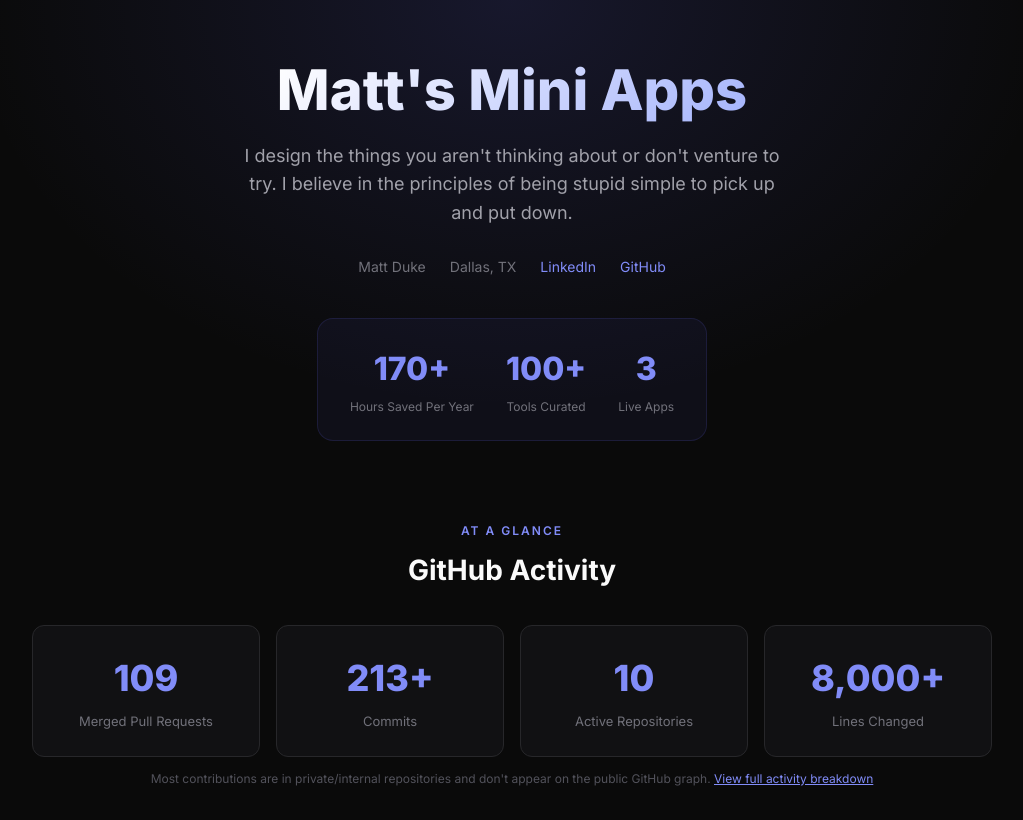
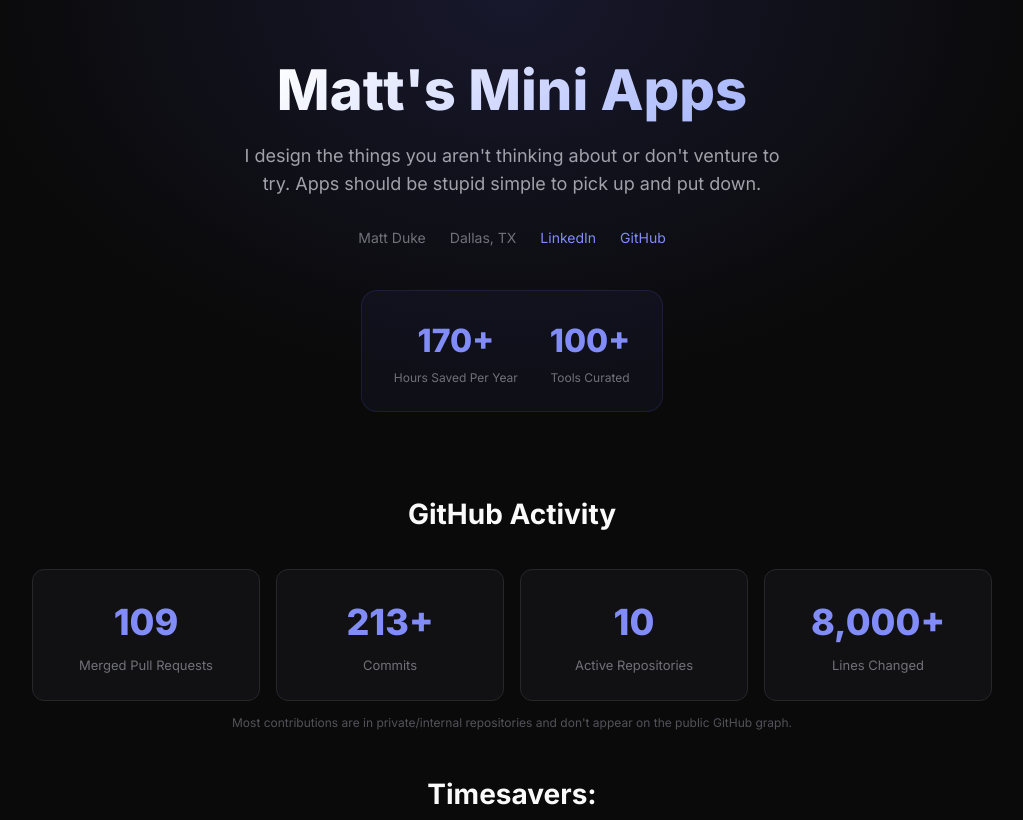
Before and after one commit to MatthewDuke1/ai-portfolio, a plain HTML site: page docs/index.html in a window 1280 px wide. Shown: the top 820 px of the page, without its empty margins (128-1151 px from the left). Drawn offline with Linux system fonts and the light colour scheme.

Commit message:
Refine portfolio: remove Live Apps stat, At a Glance label, activity link
- Tagline: 'I believe in the principles of being stupid simple to
  pick up and put down' -> 'Apps should be stupid simple to pick
  up and put down'
- Removed 'Live Apps' stat from hero banner (only Hours Saved Per
  Year and Tools Curated remain)
- Removed 'At a Glance' subheader (kept 'GitHub Activity' as the
  main heading)
- Removed 'View full activity breakdown' link
- Removed inaccurate '(per AI tool you would have evaluated)'
  note from the AI Starter Guide card

Co-Authored-By: Claude Opus 4.6 (1M context) <noreply@anthropic.com>

```diff
--- a/docs/index.html
+++ b/docs/index.html
@@ -151,7 +151,7 @@
 
   <div class="hero">
     <h1>Matt's Mini Apps</h1>
-    <p>I design the things you aren't thinking about or don't venture to try. I believe in the principles of being stupid simple to pick up and put down.</p>
+    <p>I design the things you aren't thinking about or don't venture to try. Apps should be stupid simple to pick up and put down.</p>
     <div class="hero-meta">
       <span>Matt Duke</span>
       <span>Dallas, TX</span>
@@ -168,17 +168,12 @@
         <div class="num">100+</div>
         <div class="label">Tools Curated</div>
       </div>
-      <div class="time-stat">
-        <div class="num">3</div>
-        <div class="label">Live Apps</div>
-      </div>
     </div>
   </div>
 
   <!-- At a Glance -->
   <div class="container">
     <div style="padding: 40px 0 0; text-align: center;">
-      <div class="section-label">At a Glance</div>
       <div class="section-title">GitHub Activity</div>
       <div class="glance-grid">
         <div class="glance-card">
@@ -198,7 +193,7 @@
           <div class="glance-label">Lines Changed</div>
         </div>
       </div>
-      <p style="font-size:12px; color:#52525b; margin-top:12px;">Most contributions are in private/internal repositories and don't appear on the public GitHub graph. <a href="https://matthewduke1.github.io/github-activity/" target="_blank" rel="noopener" style="color:#818cf8;">View full activity breakdown</a></p>
+      <p style="font-size:12px; color:#52525b; margin-top:12px;">Most contributions are in private/internal repositories and don't appear on the public GitHub graph.</p>
     </div>
 
     <div class="apps">
@@ -412,7 +407,6 @@
             <svg width="14" height="14" viewBox="0 0 24 24" fill="none" stroke="currentColor" stroke-width="2"><path d="M13 2L3 14h9l-1 8 10-12h-9l1-8z"/></svg>
             Skip the AI ramp-up tax
           </span>
-          <span class="time-note">(per AI tool you would have evaluated)</span>
         </div>
         <div class="action-bar">
           <button class="readme-toggle-btn" onclick="toggleReadme(this)">
```
